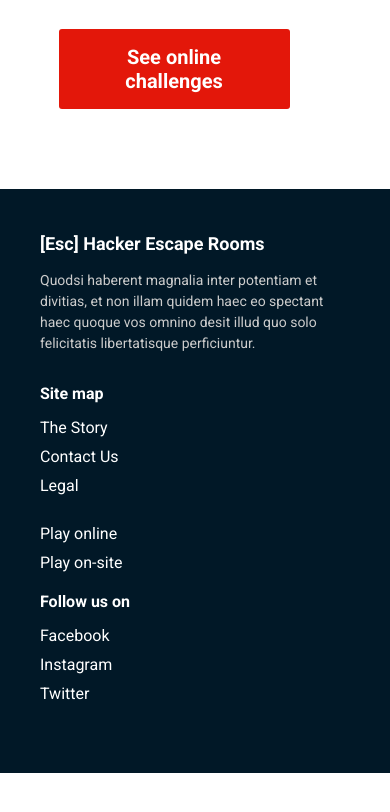
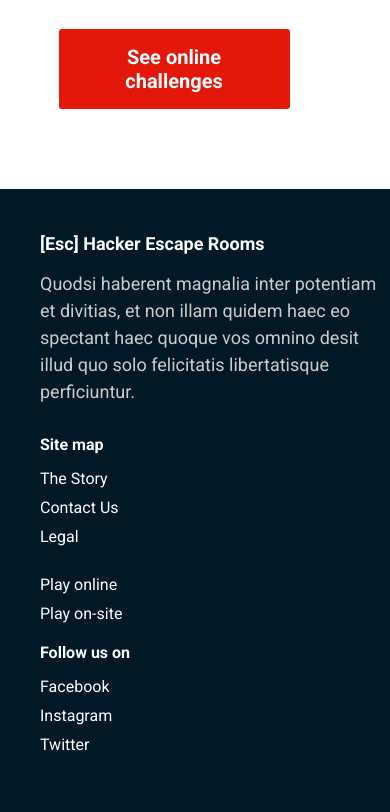
Before and after one commit to waqjel/ESC-Projekt, a plain HTML site: page index.html in a window 390 px wide. Shown: the part 5000-5812 px from the top of the page. Before the commit the page ends 5773 px from the top, so only its background shows below. Drawn offline with Linux system fonts and the light colour scheme.

Commit message:
Update style.css

```diff
--- a/style.css
+++ b/style.css
@@ -798,7 +798,7 @@ h1 {
     font-size: 18px;
   }
   .brief-info small {
-    font-size: 14px;
+    font-size: 18px;
     line-height: 1.5;
   }
   .footer-menu,
@@ -862,6 +862,9 @@ h1 {
   .site-title {
     font-size: 23px;
   }
+   .footer .brief-info {
+    width: 90%;
+  }
 }
 
 /*# sourceMappingURL=style.css.map */
```
